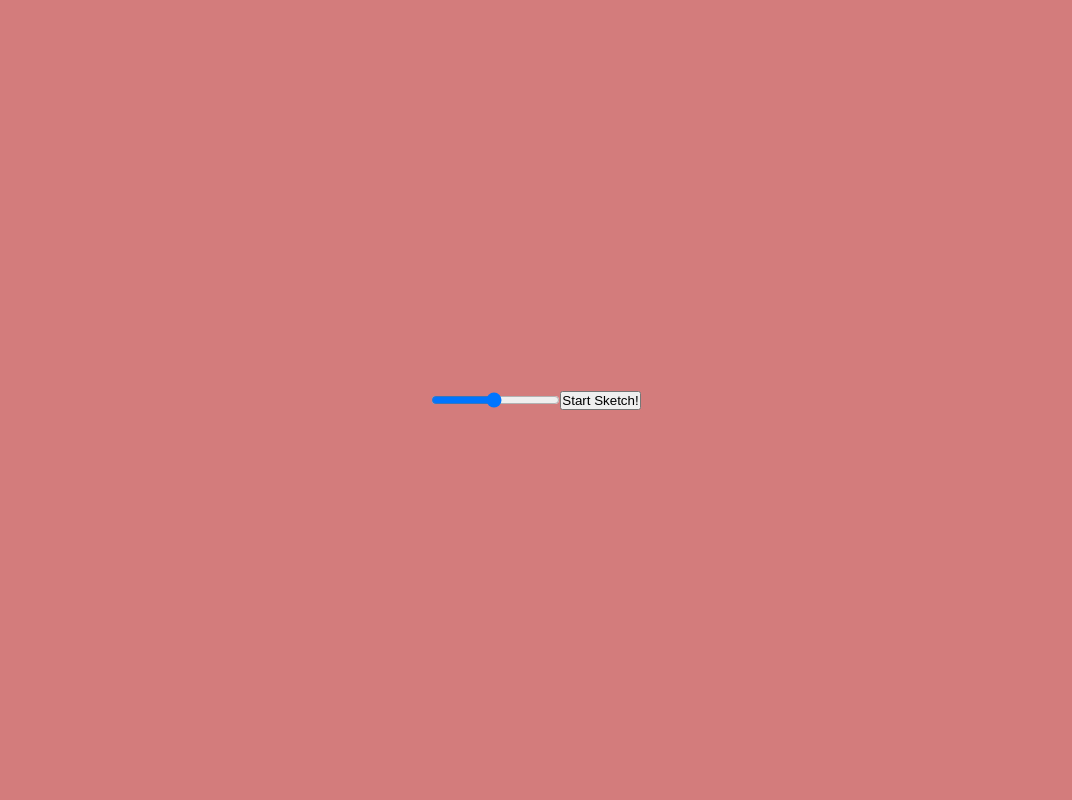
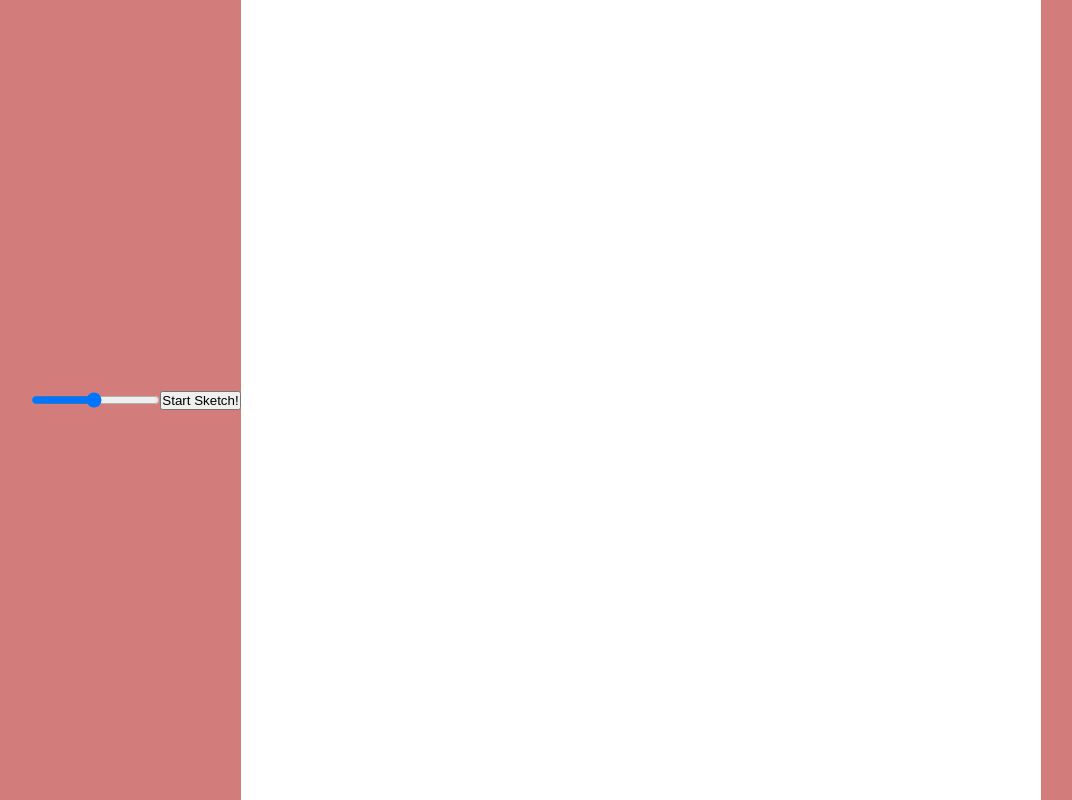
Before and after one commit to esmodea/Etch-A-Sketch, a plain HTML site: page index.html in a window 1280 px wide. Shown: the whole page, without its empty margins (104-1176 px from the left). Drawn offline with Linux system fonts and the light colour scheme.

Commit message:
Fixed HTML to match js as intended

```diff
--- a/index.html
+++ b/index.html
@@ -14,8 +14,6 @@
         <input type="range" min="4" max="128" value="64" id="canvasSizeSelect">
     </div>
     <button class="startButton">Start Sketch!</button>
-    <div class="sketchPad">
-
-    </div>
+    <div class="boxContainer"></div>
 </body>
 </html>
```
